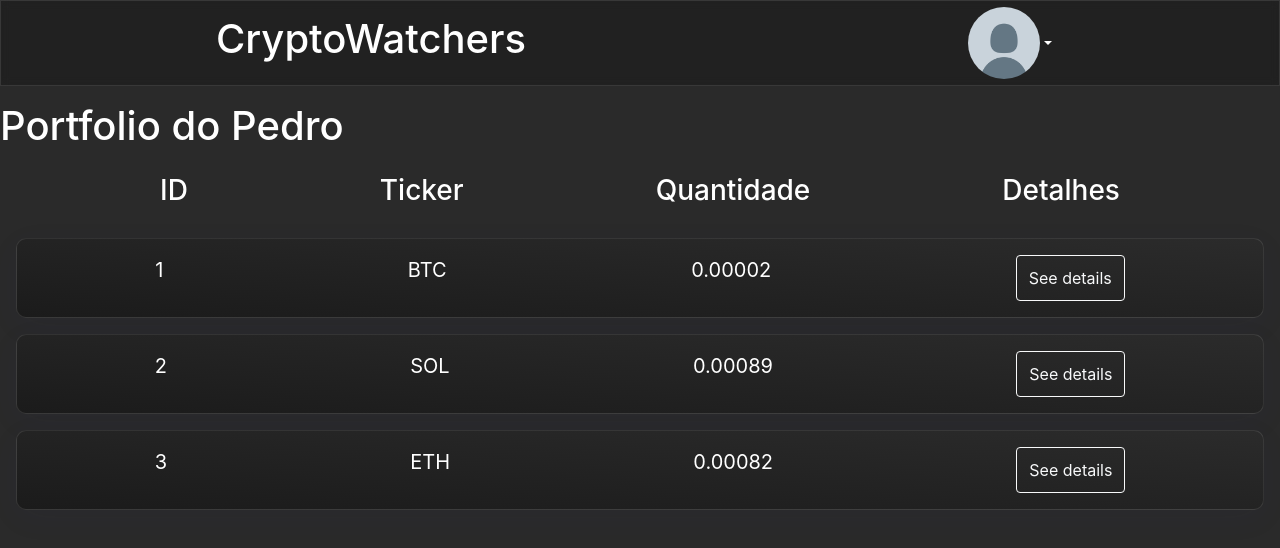
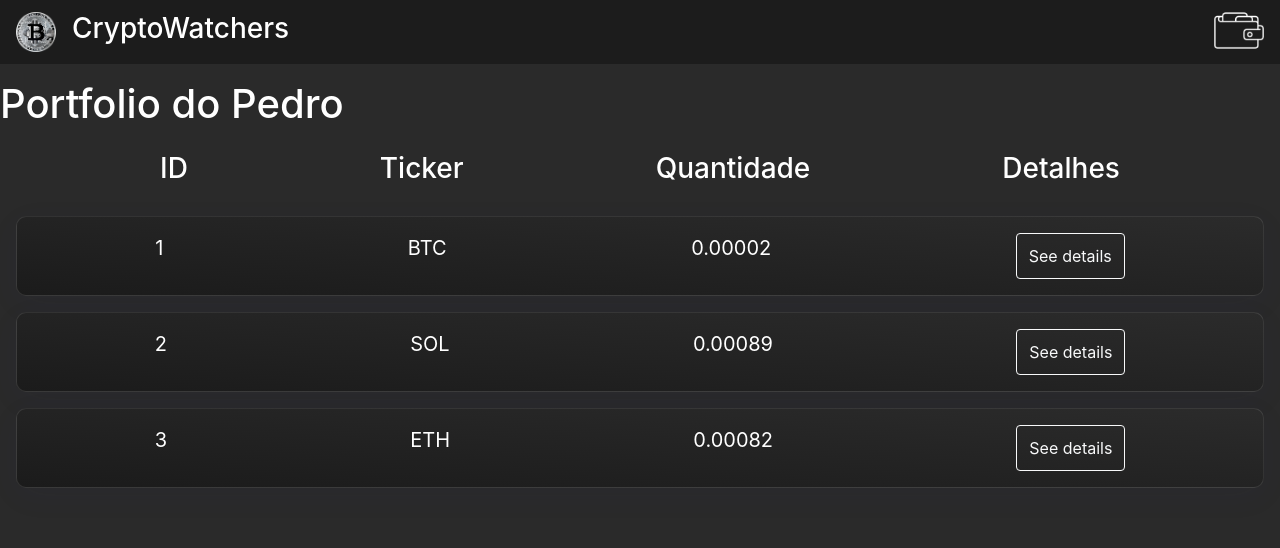
Before and after one commit to insper-tecnologias-web/projeto-3-crypto-watcher-front, a Next.js app: page /portfolio in a window 1280 px wide. Shown: the top 548 px of the page. Built offline with nearby package versions, Linux system fonts and the light colour scheme.

Commit message:
Estilização appbar

```diff
--- a/components/appbar.js
+++ b/components/appbar.js
@@ -1,30 +1,20 @@
 import Image from 'next/image';
-import Dropdown from 'react-bootstrap/Dropdown';
 import styles from '../styles/AppBar.module.css';
 import { useRouter } from "next/router"
+
 
 export default function AppBar() {
     const router = useRouter()
 
     return (
-        <div className={styles.AppBar}>
-            <h1>CryptoWatchers</h1>
-            <Dropdown
-                caret="true"
-                nav="true"
-                onClick={(e) => e.preventDefault()}>
-                <Dropdown.Toggle className={styles.profileDropdown} id="dropdown-basic">
-                    <Image src="/perfil.png" alt="User" width={72} height={72}
-                        className={`${styles.borderCircle}`} />
-                </Dropdown.Toggle>
-                <Dropdown.Menu>
-                    <Dropdown.Item href="#/action-1">Profile</Dropdown.Item>
-                    <Dropdown.Item onClick={() => router.push('/portfolio')}>
-                        Portfolio
-                    </Dropdown.Item>
-                    <Dropdown.Item href="#/action-3">Something</Dropdown.Item>
-                </Dropdown.Menu>
-            </Dropdown>
+        <div className={styles.AppBar}  >
+            <div className={styles.AppBar_logo} onClick={() => router.push('/')}>
+                <Image src="/logo.png" alt="Logo" width={40} height={40} />
+                <h1 className={styles.AppBar_title}>CryptoWatchers</h1>
+            </div>
+            <div className={styles.AppBar_wallet} onClick={() => router.push('/portfolio')}>
+                <Image src="/carteira.png" alt="Wallet" width={50} height={50} />
+            </div>
         </div>
     );
 }
--- a/styles/AppBar.module.css
+++ b/styles/AppBar.module.css
@@ -15,29 +15,35 @@
     text-align: center;
 }
 
-
-.borderCircle {
-    border-radius: 9999px;
+.AppBar {
+    display: flex;
+    width: 100%;
+    flex-direction: row;
+    align-items: center;
+    justify-content: space-between;
+    background: #1C1C1C;
+    backdrop-filter: blur(4px);
+    -webkit-backdrop-filter: blur(4px);
+    min-height: 4rem;
 }
 
-/* Make the AppBar class diplay flex */
-.AppBar {
-    width: 100%;
+
+.AppBar_logo {
     display: flex;
     flex-direction: row;
     align-items: center;
-    justify-content: space-around;
-    background: rgba(255, 255, 255, 0.1);
-    background: rgba(0, 0, 0, 0.2);
-    backdrop-filter: blur(4px);
-    -webkit-backdrop-filter: blur(4px);
-    border: 1px solid rgba(255, 255, 255, 0.1);
+    cursor: pointer;
+    padding-left: 1rem;
 }
 
-.profileDropdown {
-    background: none !important;
-    border: none !important;
-    display: flex;
-    flex-direction: row;
-    align-items: center;
+.AppBar_title {
+    margin-left: 1rem;
+    font-size: 1.75rem;
+    margin-bottom: 0.35rem;
 }
+
+.AppBar_wallet {
+    cursor: pointer;
+    padding-right: 1rem;
+    margin-bottom: 0.25rem;
+}
```
Also changed, not shown: public/carteira.png (added), public/logo.png (added).
